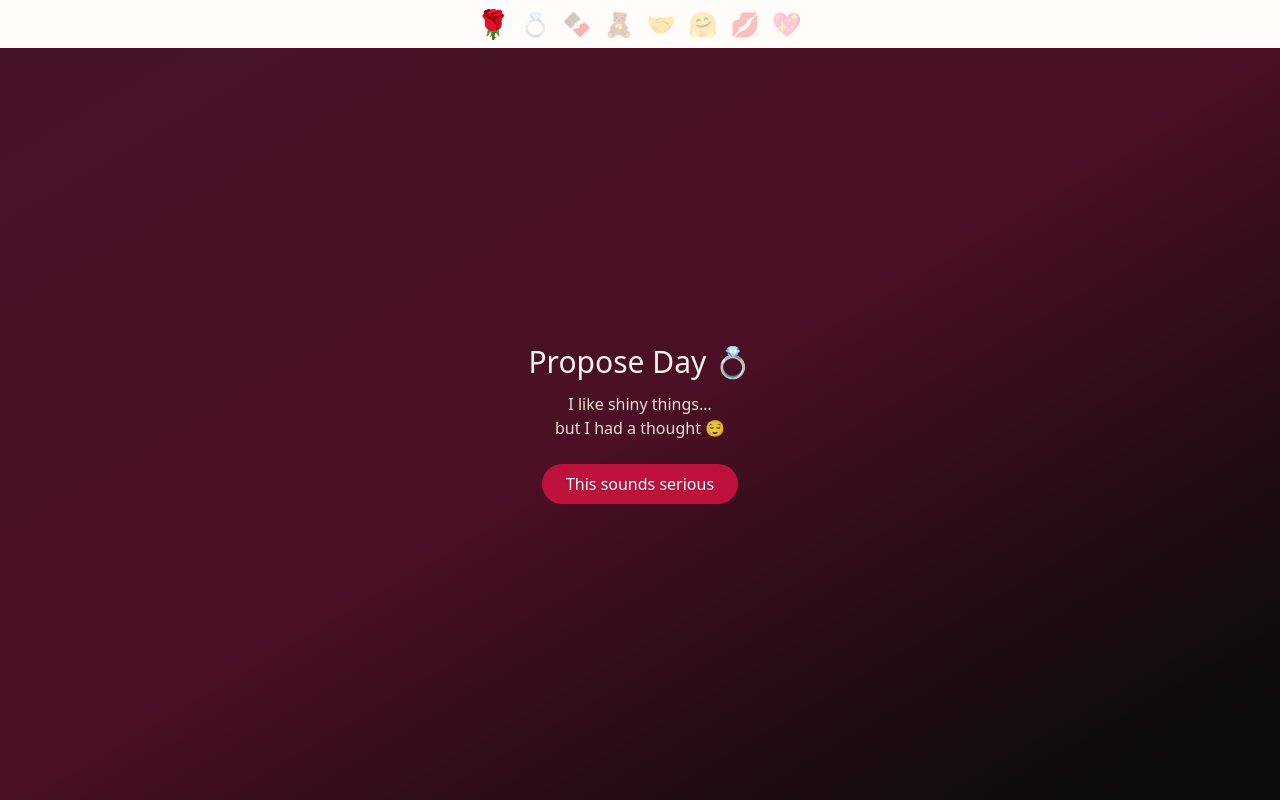
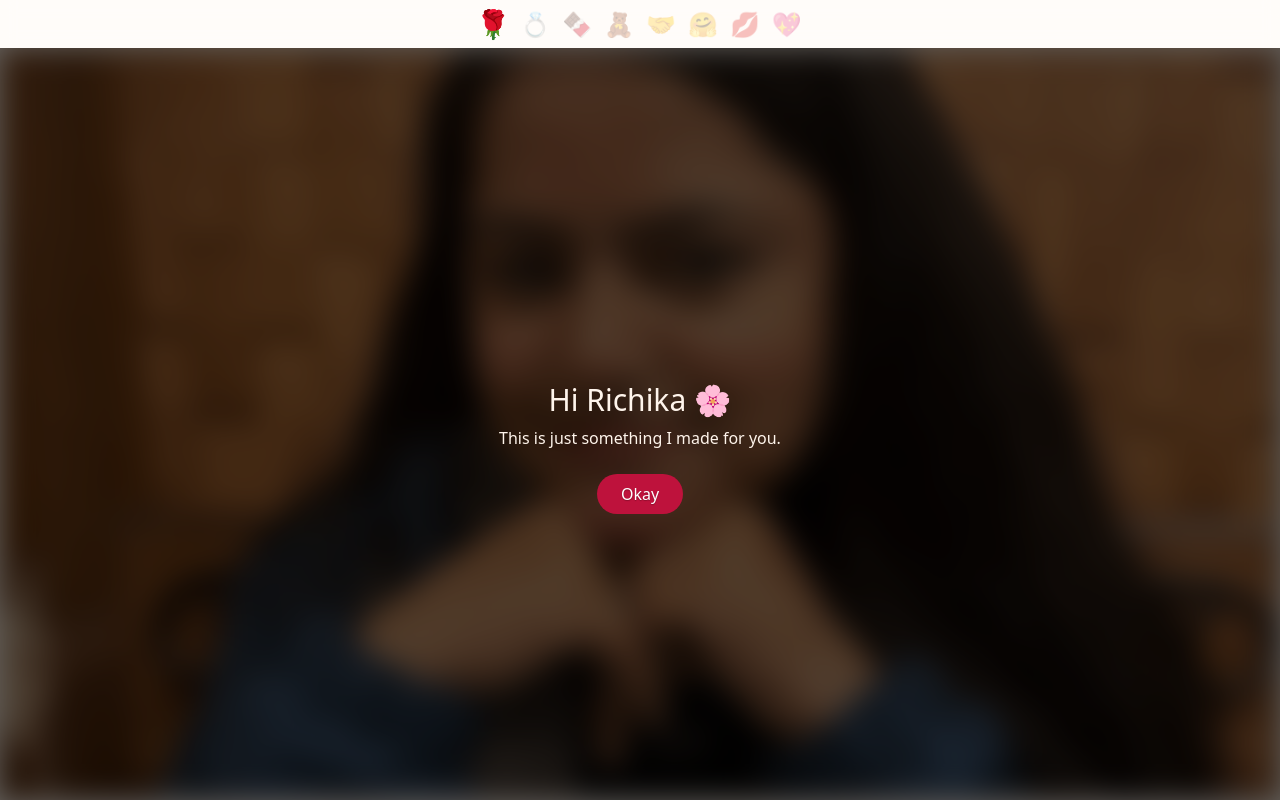
Before and after one commit to immkg/buubuu, a React (Vite) app: page / in a window 1280 px wide. Built offline with nearby package versions, Linux system fonts and the light colour scheme.

Commit message:
added propose day

```diff
--- a/src/screens/Day.jsx
+++ b/src/screens/Day.jsx
@@ -9,7 +9,7 @@ import TeddyDay from "./TeddyDay";
 import ProposeDay from "./ProposeDay";
 
 export default function Day({ dayIndex, onComplete }) {
-  const dayKey = "propose";
+  const dayKey = VALENTINE_DAYS[dayIndex].key;
   const content = DAY_CONTENT[dayKey];
 
   if (dayKey === "rose") {
```
